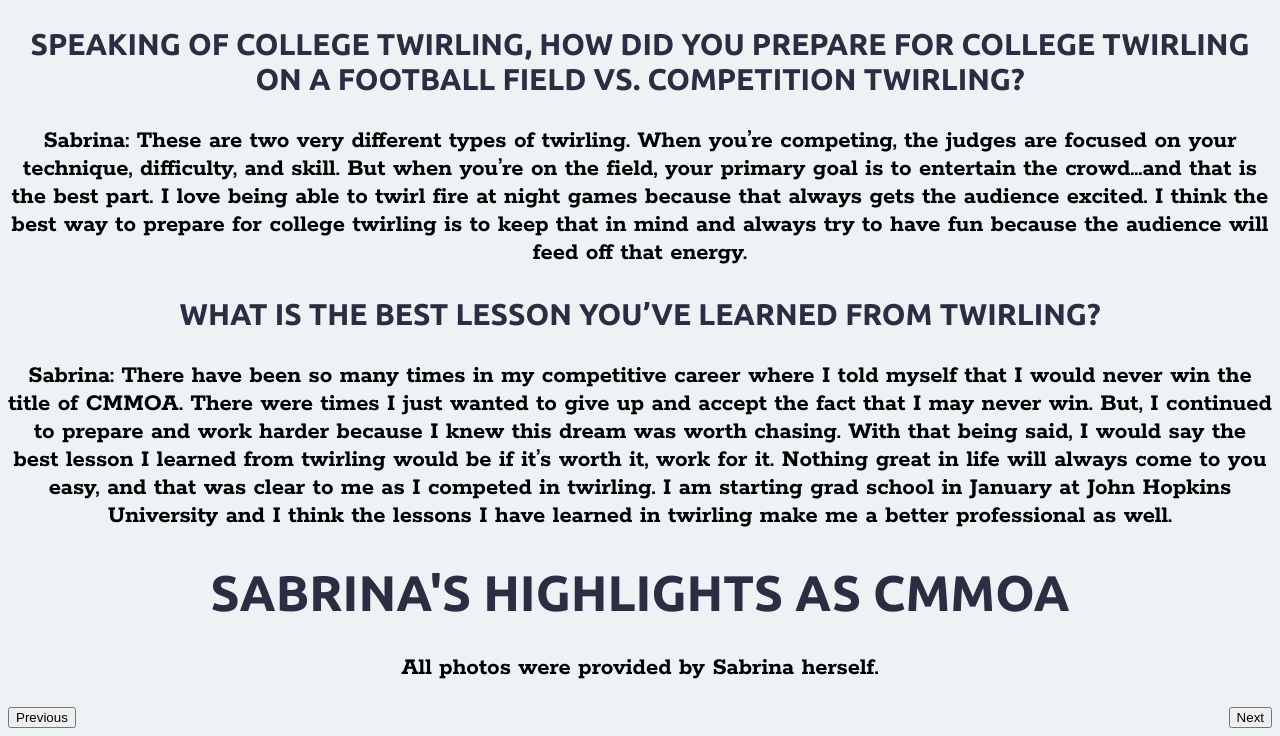
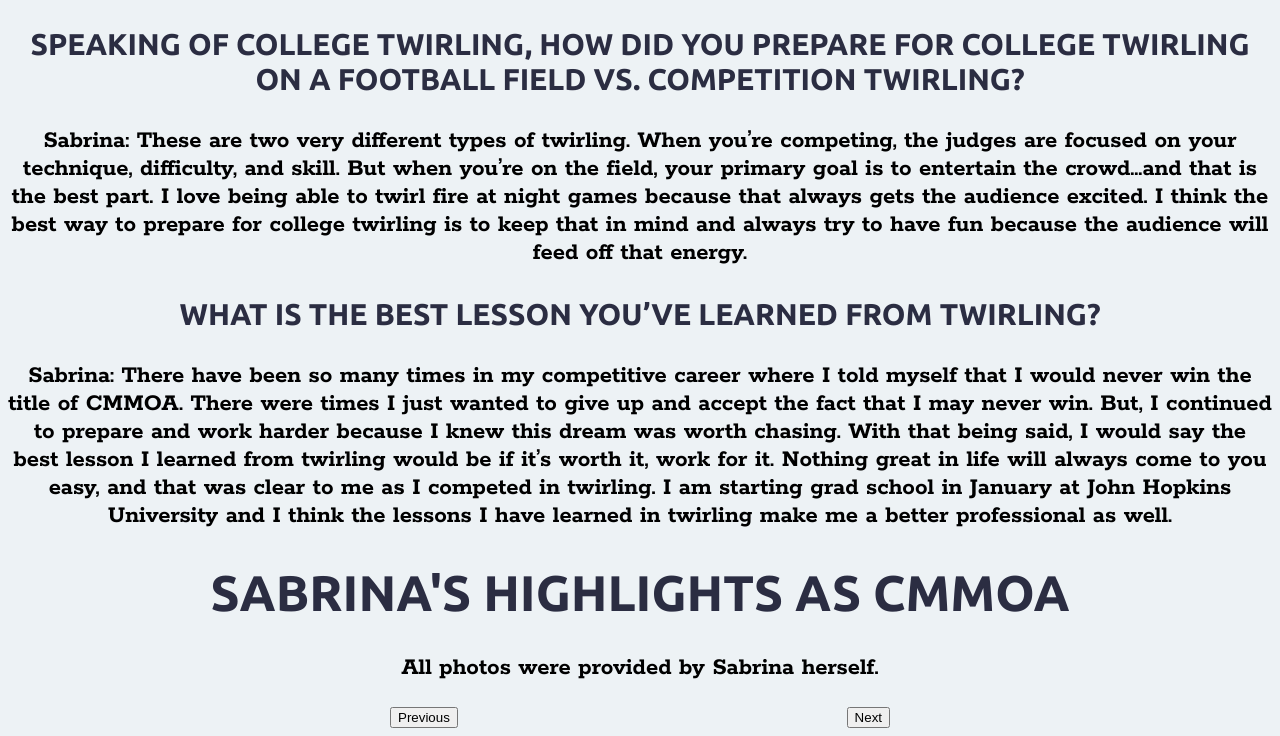
Before and after one commit to J4502-FS20/simone_esters_final_site, a plain HTML site: page page4.html in a window 1280 px wide. Shown: the part 1433-2169 px from the top of the page. Drawn offline with Linux system fonts and the light colour scheme.

Commit message:
Update stylesheet.css

```diff
--- a/stylesheet.css
+++ b/stylesheet.css
@@ -153,6 +153,14 @@ flex-direction: row;
   }
 }
 
+.imageGallery {
+    display: flex;
+    flex-direction: column;
+    width: 100%;
+    max-width: 500px;
+    margin: auto;
+  }
+
 .imageHolder {
    margin: 20px 0;
    font-family: "Helvetica", "Arial", sans-serif;
```
